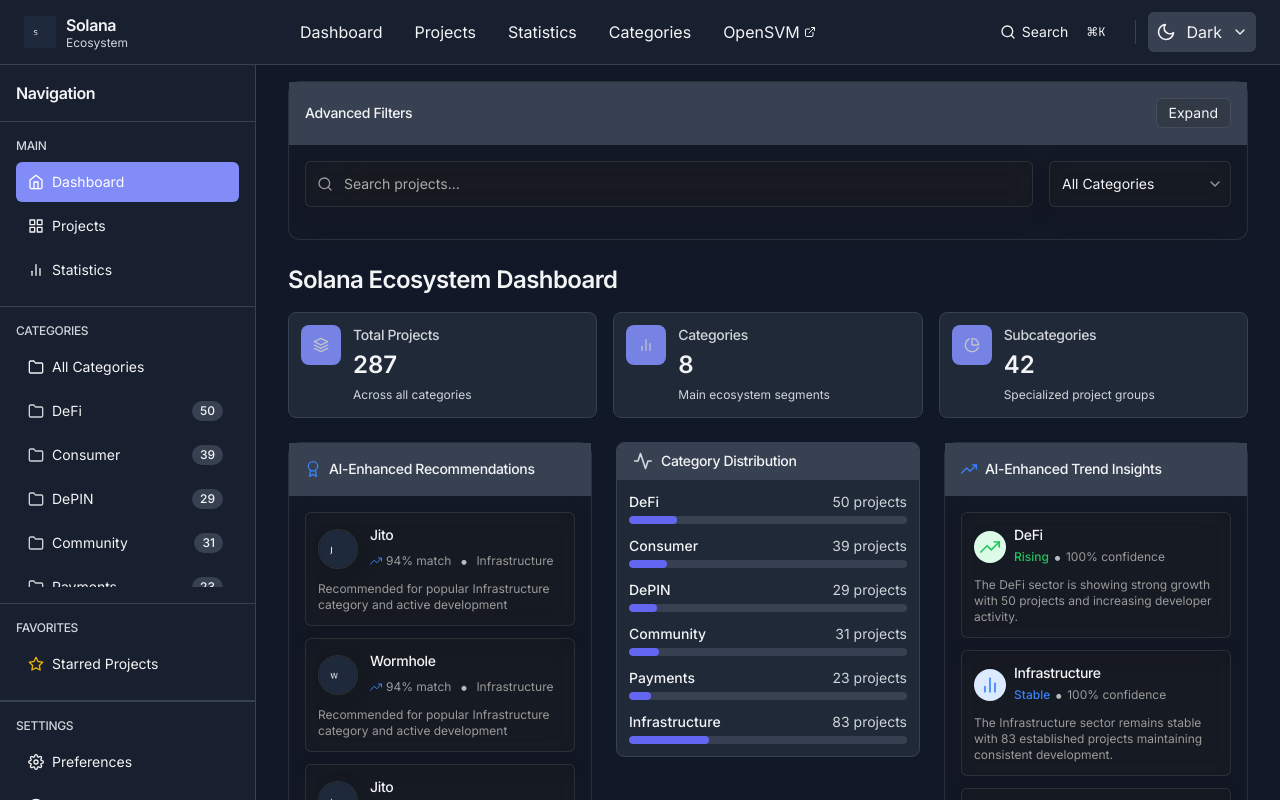
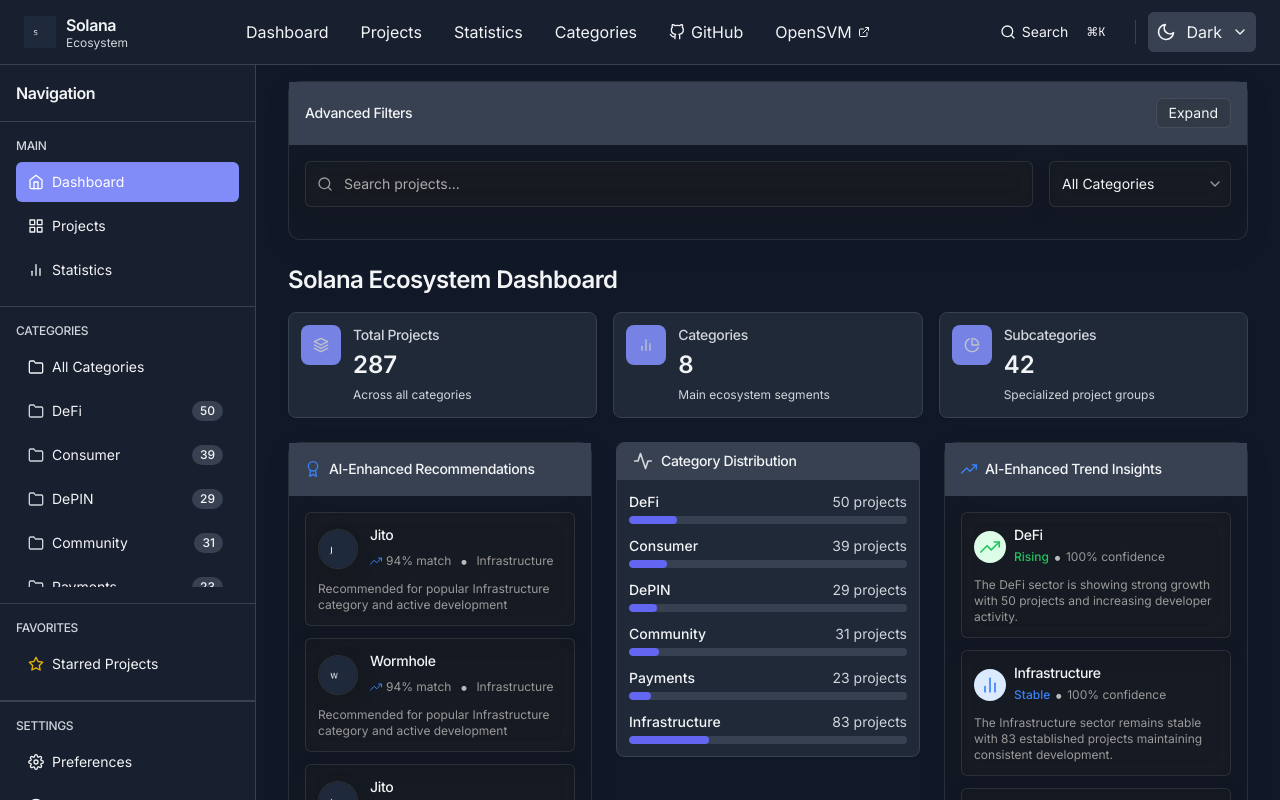
Before and after one commit to openSVM/landscape, a React (Vite) app: page / in a window 1280 px wide. Shown: the top 800 px of the page. Built offline with nearby package versions, Linux system fonts and the light colour scheme.

Commit message:
Add GitHub repository link to header

```diff
--- a/src/components/Header.tsx
+++ b/src/components/Header.tsx
@@ -1,5 +1,5 @@
 import React from 'react';
-import { FiMenu, FiSearch, FiExternalLink } from 'react-icons/fi';
+import { FiMenu, FiSearch, FiExternalLink, FiGithub } from 'react-icons/fi';
 import ThemeToggle from './ThemeToggle';
 
 interface HeaderProps {
@@ -140,10 +140,28 @@ const Header: React.FC<HeaderProps> = ({ toggleSidebar, openCommandPalette }) =>
             Categories
           </a>
           <a
+            href="https://github.com/openSVM/landscape"
+            target="_blank"
+            rel="noopener noreferrer"
+            className="nav-link px-3 py-2 rounded-md transition-colors flex items-center gap-1.5 hover:bg-opacity-80 hover:bg-surface-alt"
+            style={{
+              color: 'var(--primary)',
+              backgroundColor: 'transparent'
+            }}
+            onClick={(e) => {
+              e.preventDefault();
+              openExternalLink('https://github.com/openSVM/landscape');
+            }}
+            aria-label="GitHub Repository"
+          >
+            <FiGithub className="h-4 w-4" />
+            <span className="hidden lg:inline">GitHub</span>
+          </a>
+          <a
             href="https://opensvm.com"
             target="_blank"
             rel="noopener noreferrer"
-            className="nav-link px-3 py-2 rounded-md transition-colors flex items-center gap-1 hover:bg-opacity-80 hover:bg-surface-alt"
+            className="nav-link px-3 py-2 rounded-md transition-colors flex items-center gap-1.5 hover:bg-opacity-80 hover:bg-surface-alt"
             style={{
               color: 'var(--primary)',
               backgroundColor: 'transparent'
```
